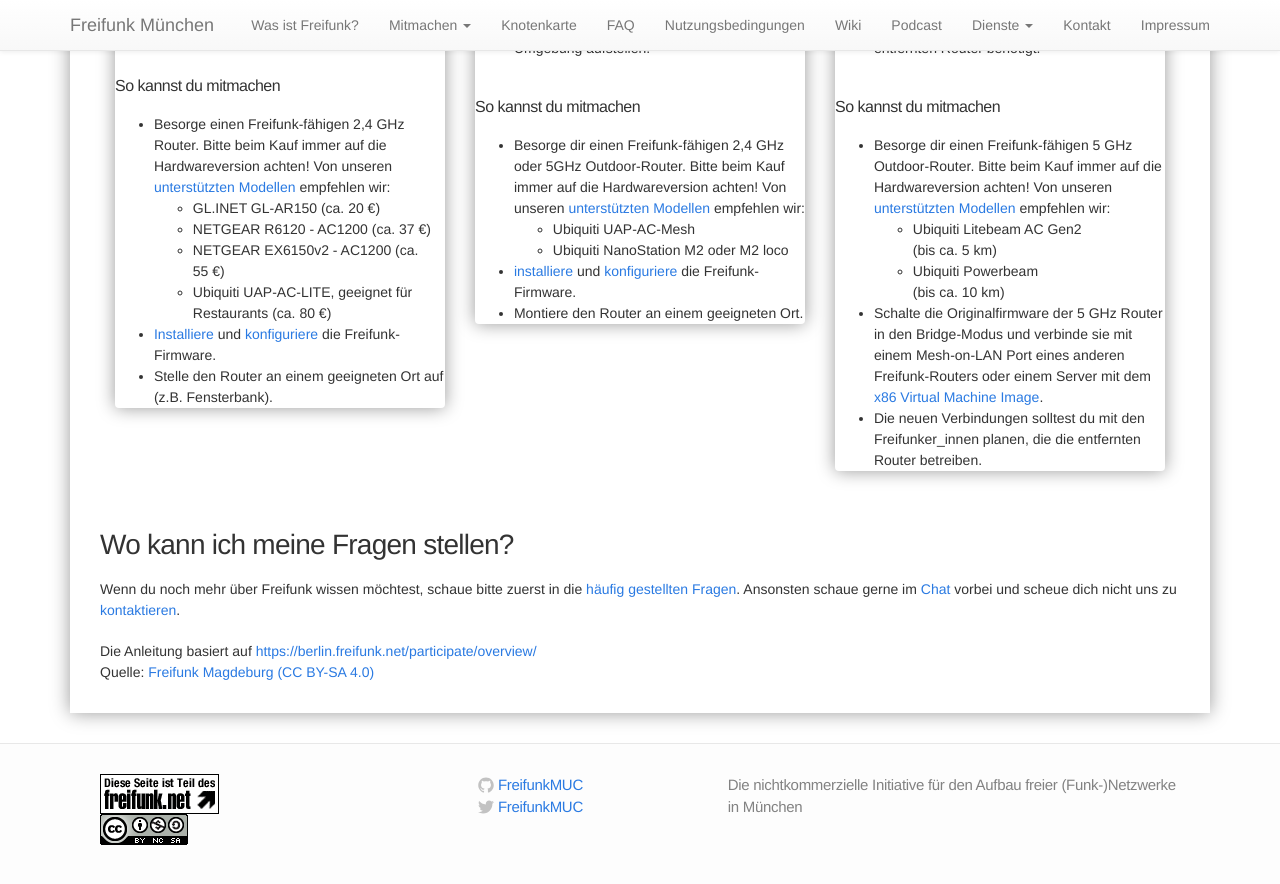
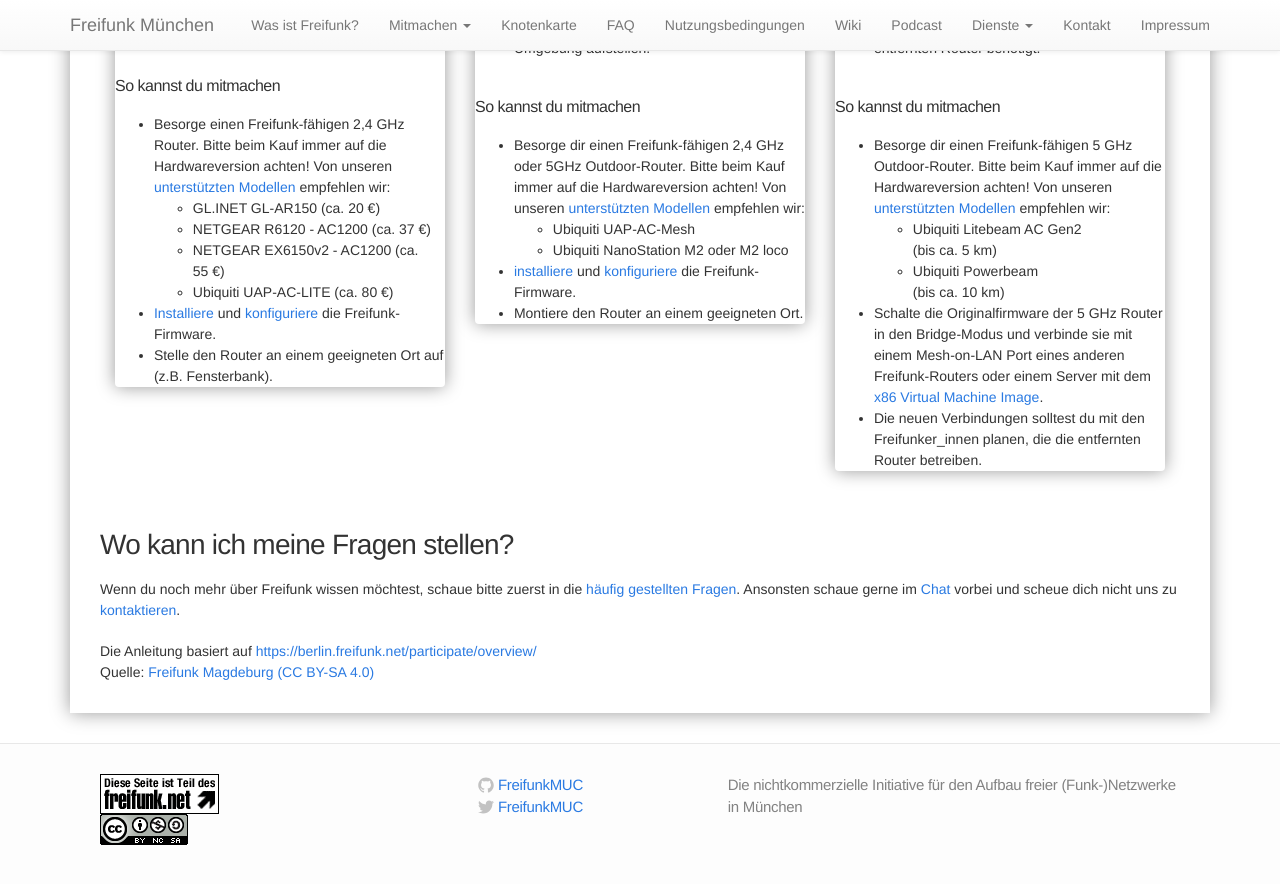
Before and after one commit to freifunkMUC/freifunkmuc.github.io, a Jekyll site: the page built from mitmachen.md, in a window 1280 px wide and 900 px high, scrolled down 1298 px. Shown: the top 884 px of the window. Built offline with Jekyll 4.4.1, drawn with Linux system fonts in a browser that asks for light colours.

Commit message:
Update mitmachen.md
Der EX6150v2 is staerker als der AP AC Lite. Wieso sollte sich ein AP AC Lite besser fuer Restaurants eignen als die anderen Modelle?

```diff
--- a/mitmachen.md
+++ b/mitmachen.md
@@ -46,7 +46,7 @@ Wohnung, Geschäft, Café, Restaurant, Bar
   * GL.INET GL-AR150 (ca. 20&nbsp;€)
   * NETGEAR R6120 - AC1200 (ca. 37&nbsp;€)
   * NETGEAR EX6150v2 - AC1200 (ca. 55&nbsp;€)
-  * Ubiquiti UAP-AC-LITE, geeignet für Restaurants (ca. 80&nbsp;€)
+  * Ubiquiti UAP-AC-LITE (ca. 80&nbsp;€)
 * [Installiere][router-flashen] und [konfiguriere][router-konfigurieren] die Freifunk-Firmware.
 * Stelle den Router an einem geeigneten Ort auf (z.B. Fensterbank).
 </div>
```
